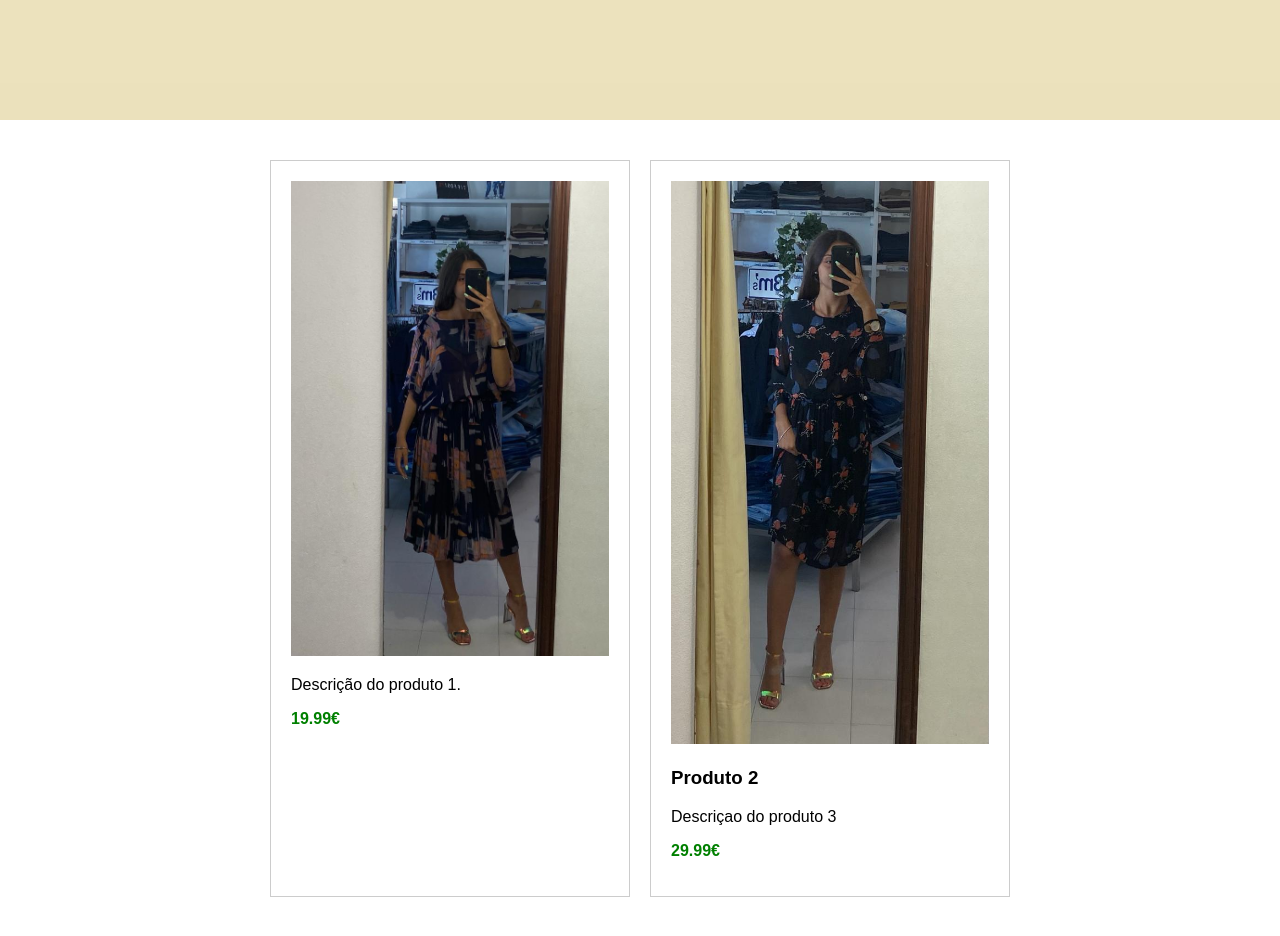
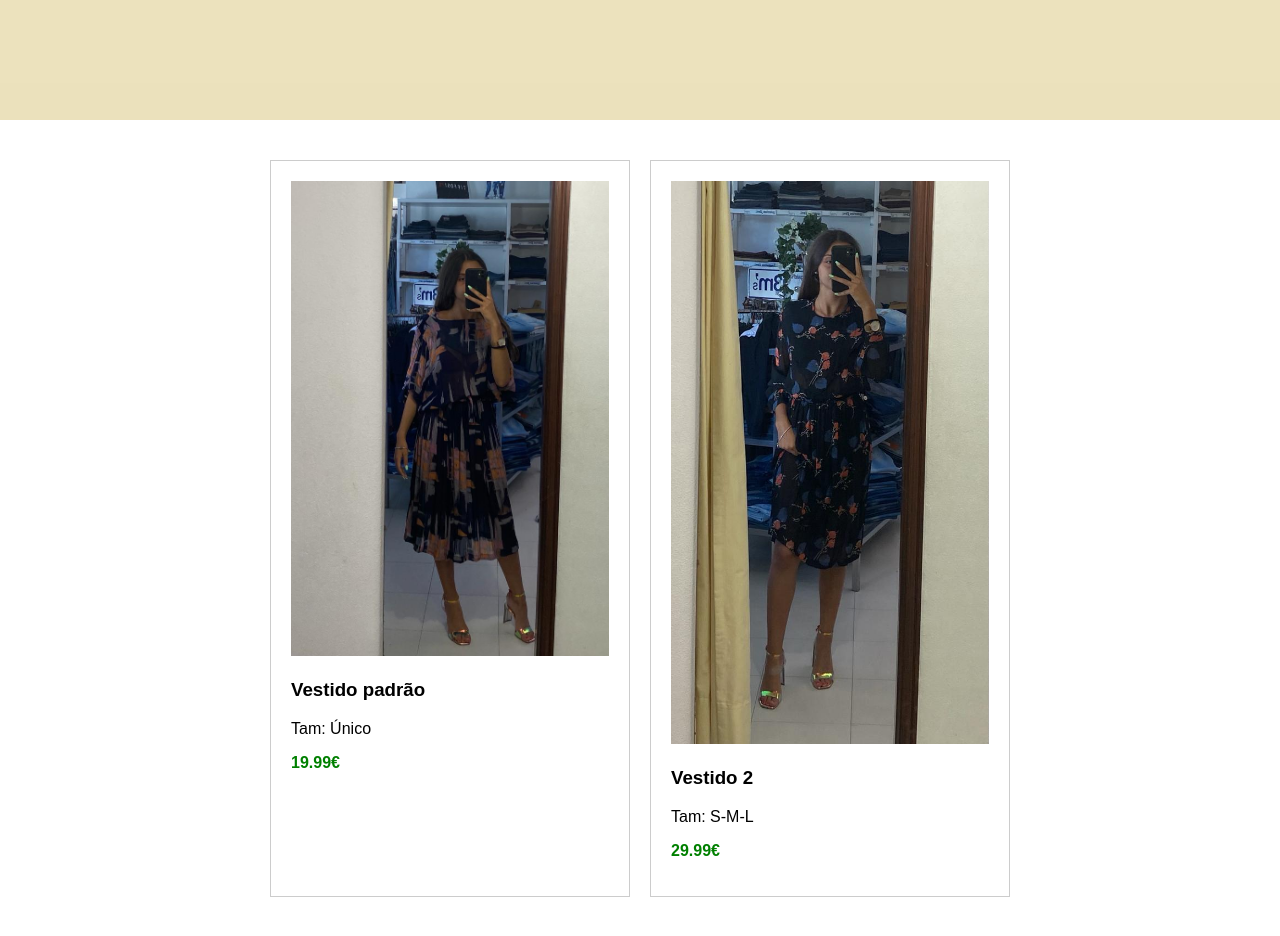
Before and after one commit to GaleriasJ3Ms/GaleriasJ3Ms_store, a plain HTML site: page index.html in a window 1280 px wide. Shown: the part 680-1616 px from the top of the page. Drawn offline with Linux system fonts and the light colour scheme.

Commit message:
Add files via upload

```diff
--- a/index.html
+++ b/index.html
@@ -12,6 +12,7 @@
     </header>
 
 <section id="produtos">
+    <!--
     <div class="produto">
         <img src="Imagens/vestido1.jpg" alt="Produto 1">
         <p>Descrição do produto 1.</p>
@@ -23,6 +24,8 @@
         <p>Descriçao do produto 3</p>
         <p class="preço">29.99€</p>
     </div>
+    -->
 </section>
+<script src="produtos.js"></script>
 </body>
 </html>
--- /dev/null
+++ b/produtos.js
@@ -0,0 +1,17 @@
+fetch('produtos.json')
+  .then(response => response.json())
+  .then(produtos => {
+    const container = document.getElementById('produtos');
+    produtos.forEach(p => {
+      const div = document.createElement('div');
+      div.className = 'produto';
+      div.innerHTML = `
+        <img src="${p.imagem}" alt="${p.nome}">
+        <h3>${p.nome}</h3>
+        <p>${p.descricao}</p>
+        <p class="preço">${p.preco}€</p>
+      `;
+      container.appendChild(div);
+    });
+  })
+  .catch(error => console.error('Erro ao carregar produtos:', error));
--- /dev/null
+++ b/produtos.json
@@ -0,0 +1,16 @@
+[
+  {
+    "id": 1,
+    "nome": "Vestido padrão",
+    "descricao": "Tam: Único",
+    "preco": 19.99,
+    "imagem": "Imagens/vestido1.jpg"
+  },
+  {
+    "id": 2,
+    "nome": "Vestido 2",
+    "descricao": "Tam: S-M-L",
+    "preco": 29.99,
+    "imagem": "Imagens/vestido2.jpg"
+  }
+]
```
